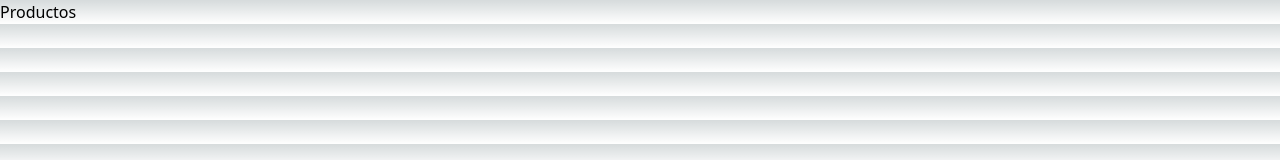
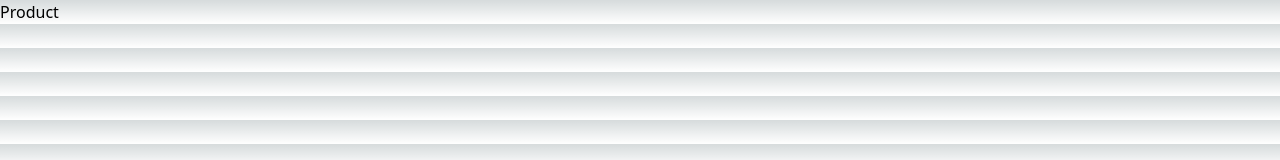
Before and after one commit to matiasgomez05/saago-front, a Next.js app: page /products in a window 1280 px wide. Shown: the top 160 px of the page. Built offline with nearby package versions, Linux system fonts and the light colour scheme.

Commit message:
Practica layouts

```diff
--- a/app/layout.tsx
+++ b/app/layout.tsx
@@ -6,7 +6,7 @@ const inter = Inter({ subsets: ["latin"] });
 
 export const metadata: Metadata = {
   title: "Saago App",
-  description: "Aplicacion de escritorio - Saago",
+  description: "Generated by Next.js",
 };
 
 export default function RootLayout({
@@ -15,8 +15,9 @@ export default function RootLayout({
   children: React.ReactNode;
 }>) {
   return (
-    <html lang="es">
+    <html lang="en">
       <body>
+        <header> </header>
         <main>{children}</main>
       </body>
     </html>
--- /dev/null
+++ b/app/products/[productId]/layout.tsx
@@ -0,0 +1,14 @@
+export default function RootLayout({
+  children,
+}: Readonly<{
+  children: React.ReactNode;
+}>) {
+  return (
+    <html lang="en">
+      <body>
+        <main>{children}</main>
+        <h2>Specific layout for Product ID</h2>
+      </body>
+    </html>
+  );
+}
--- a/app/products/page.tsx
+++ b/app/products/page.tsx
@@ -1,3 +1,3 @@
 export default function Productos(){
-    return <h1>Productos</h1>
+    return <h1>Product</h1>
 }
```
